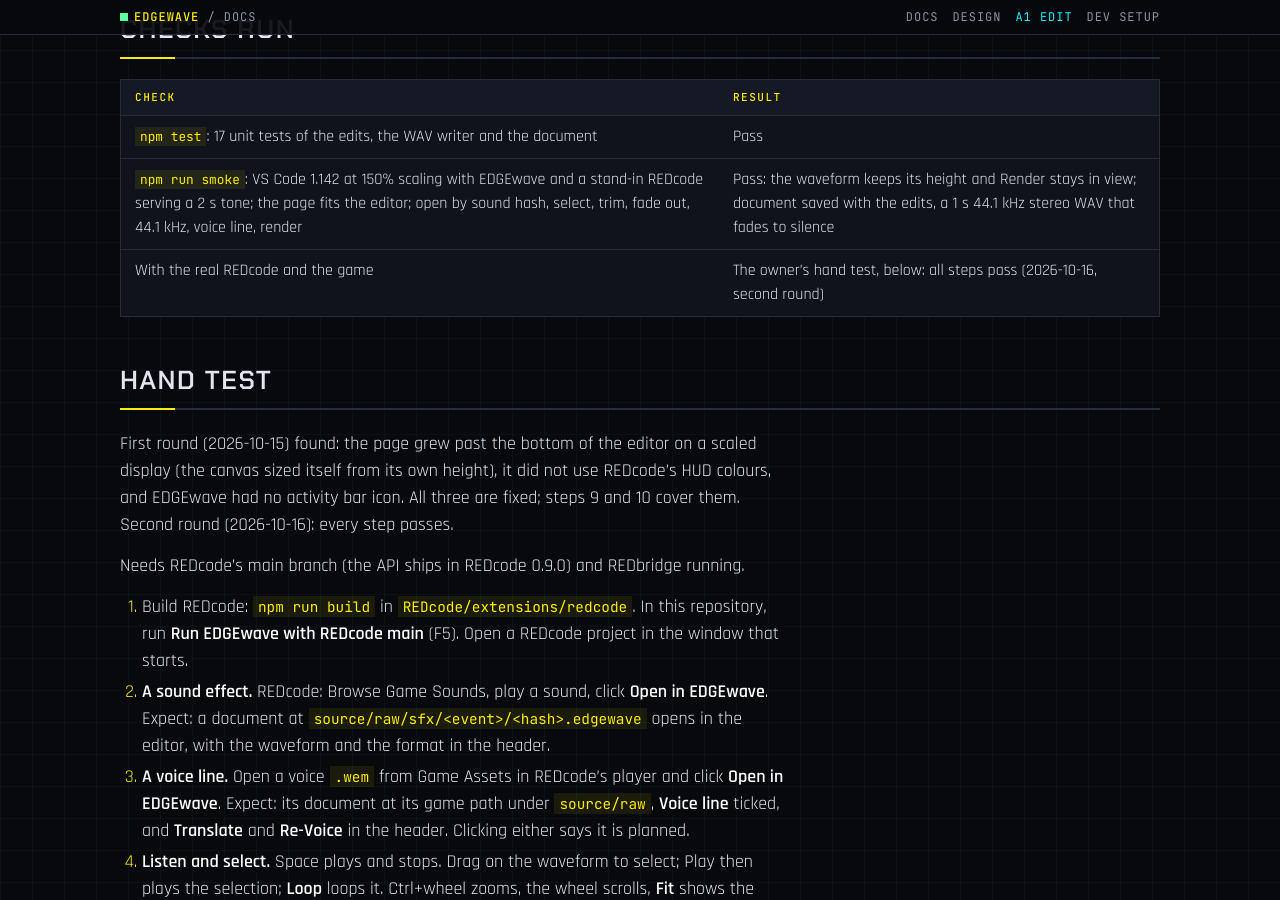
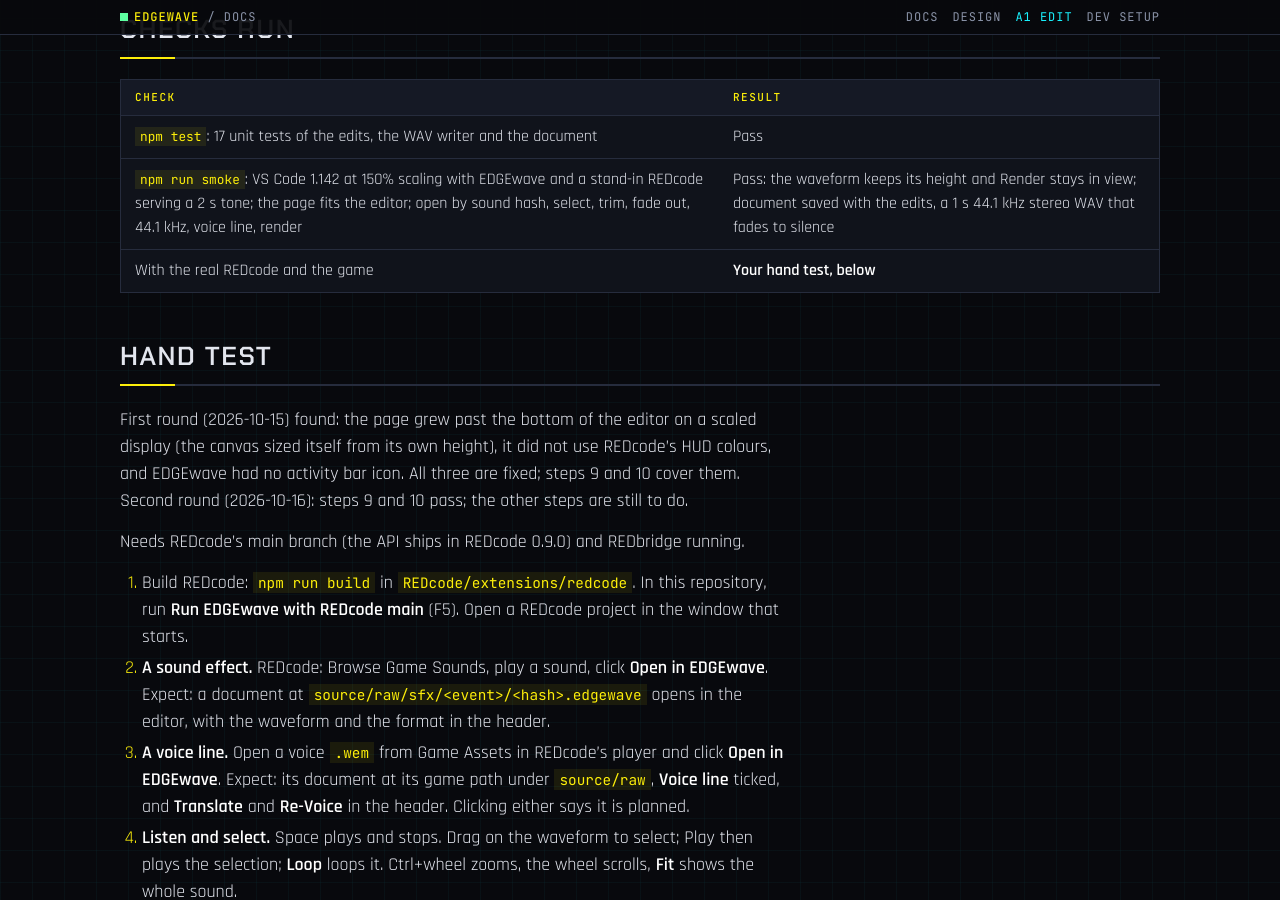
Before and after one commit to Edgemodders/EDGEwave, a Jekyll site: the page built from docs/a1-edit.md, in a window 1280 px wide and 900 px high, scrolled down 1166 px. Built offline with Jekyll 4.4.1, drawn with Linux system fonts in a browser that asks for light colours; our own code applies the rules of GitHub Pages for plain Markdown files; some of the changed text lies outside the part shown.

Commit message:
A1 is not done yet: only hand-test steps 9 and 10 have passed
Reverts 9fab327, which marked A1 done by mistake. The other steps are
still to do.

Co-Authored-By: Claude Opus 5.5 <noreply@anthropic.com>

```diff
--- a/docs/a1-edit.md
+++ b/docs/a1-edit.md
@@ -1,6 +1,6 @@
 # A1 Edit
 
-Status: **done: built 2026-10-15, hand-tested by the owner on 2026-10-16.** The single-sound editor: open a sound from REDcode, edit it, render it to WAV.
+Status: **built 2026-10-15, hand test pending.** The single-sound editor: open a sound from REDcode, edit it, render it to WAV.
 
 ## What is built
 
@@ -30,11 +30,11 @@ Opening the same sound again opens its document. The render is a WAV in the proj
 |---|---|
 | `npm test`: 17 unit tests of the edits, the WAV writer and the document | Pass |
 | `npm run smoke`: VS Code 1.142 at 150% scaling with EDGEwave and a stand-in REDcode serving a 2 s tone; the page fits the editor; open by sound hash, select, trim, fade out, 44.1 kHz, voice line, render | Pass: the waveform keeps its height and Render stays in view; document saved with the edits, a 1 s 44.1 kHz stereo WAV that fades to silence |
-| With the real REDcode and the game | The owner's hand test, below: all steps pass (2026-10-16, second round) |
+| With the real REDcode and the game | **Your hand test, below** |
 
 ## Hand test
 
-First round (2026-10-15) found: the page grew past the bottom of the editor on a scaled display (the canvas sized itself from its own height), it did not use REDcode's HUD colours, and EDGEwave had no activity bar icon. All three are fixed; steps 9 and 10 cover them. Second round (2026-10-16): every step passes.
+First round (2026-10-15) found: the page grew past the bottom of the editor on a scaled display (the canvas sized itself from its own height), it did not use REDcode's HUD colours, and EDGEwave had no activity bar icon. All three are fixed; steps 9 and 10 cover them. Second round (2026-10-16): steps 9 and 10 pass; the other steps are still to do.
 
 Needs REDcode's main branch (the API ships in REDcode 0.9.0) and REDbridge running.
 
```
Also changed, not shown: CLAUDE.md (+1 -1 lines), docs/design.md (+1 -1 lines), docs/index.md (+2 -2 lines), README.md, docs/assets/brand/badges/status.svg, 1 other file.
